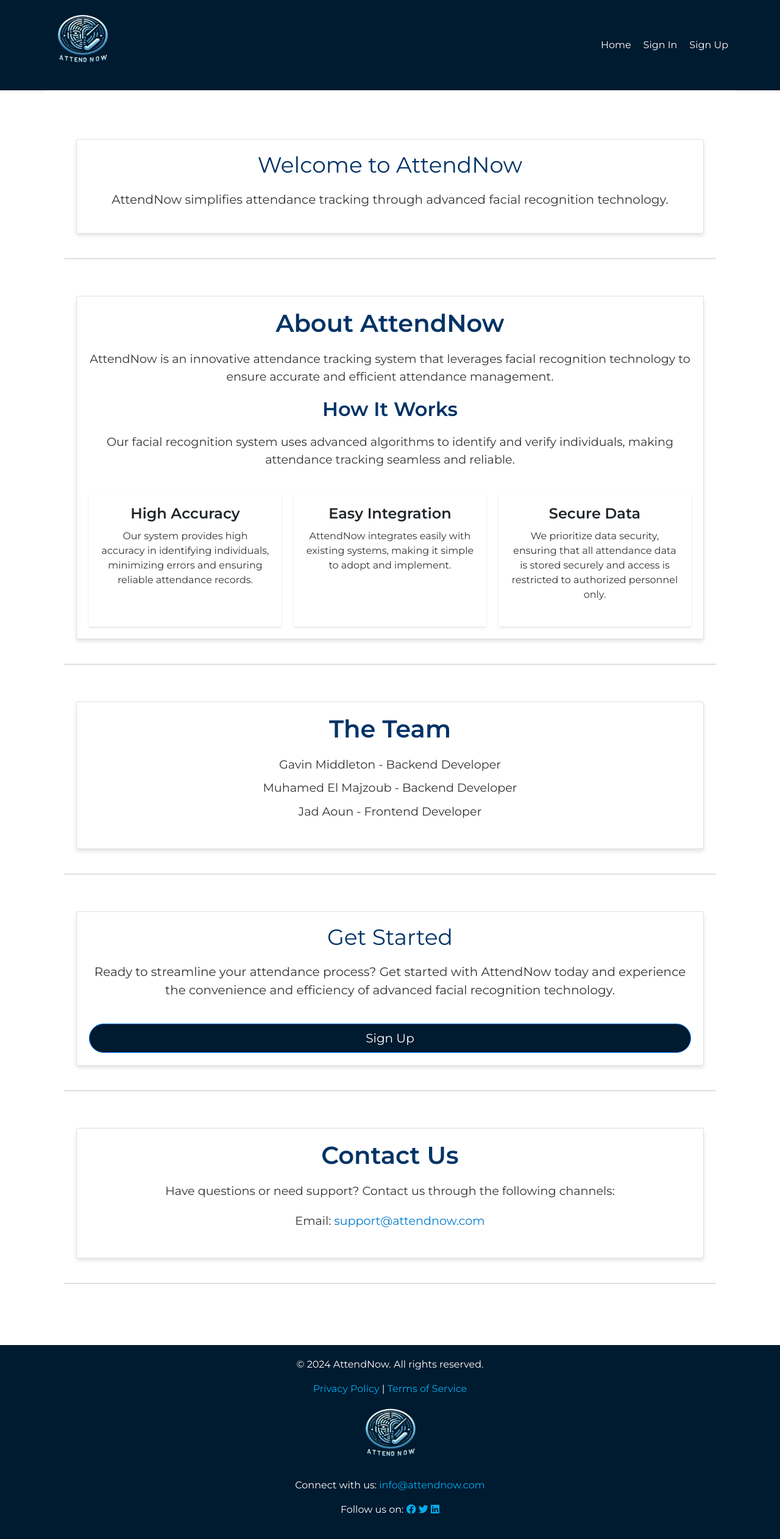
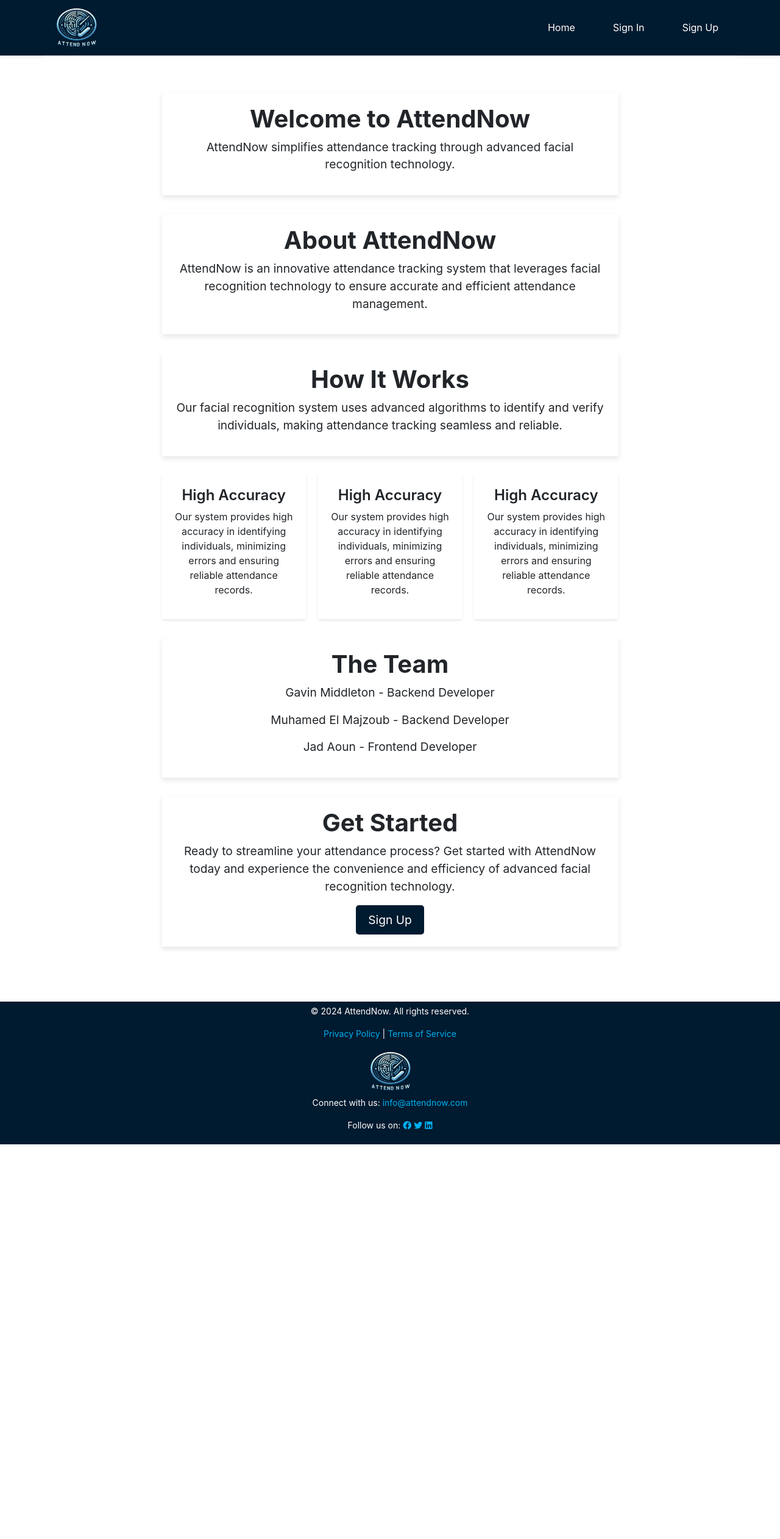
Before and after one commit to JadAoun1/AttendNow, a Django app: page / in a window 1280 px wide. Shown: the whole page at 61% size. After the commit the page ends 1876 px from the top, so only its background shows below. Run offline with Django 5.2, Linux system fonts and the light colour scheme; some libraries are stand-ins or nearby versions.

Commit message:
Front-end changes to home, dashboard, and settings.

```diff
--- a/attendnow/attendance/templates/attendance/base.html
+++ b/attendnow/attendance/templates/attendance/base.html
@@ -13,31 +13,56 @@
     <script src="https://code.jquery.com/jquery-3.5.1.slim.min.js"></script>
     <script src="https://cdn.jsdelivr.net/npm/@popperjs/core@2.5.4/dist/umd/popper.min.js"></script>
     <script src="https://maxcdn.bootstrapcdn.com/bootstrap/4.5.2/js/bootstrap.min.js"></script>
+    <style>
+        .nav ul li a:hover {
+            color: #00AEEF;
+        }
+        footer {
+            font-size: 0.875rem;
+            padding: 5px 20px;
+        }
+    </style>
 </head>
 
-<body style="background-color: white; font-family: 'Montserrat', sans-serif; margin: 0;">
-    <!-- Header section -->
-    <header class="header" style="background-color: #001A2F; color: white; padding: 20px;">
-        <div class="container">
-            <div class="header-content">
-                <img src="{% static 'AttendNowLogo.png' %}" alt="Logo" style="width: 100px; height: auto; margin-bottom: 20px;">
-
-                <nav class="nav">
-                    <ul>
-                        <li><a href="{% url 'home' %}" style="color: white;">Home</a></li>
-                        {% if user.is_authenticated %}
-                            <li><a href="{% url 'profile' %}" style="color: white;">Profile</a></li>
-                            <li><a href="{% url 'weekly_attendance_view' %}" style="color: white;">Weekly Attendance</a></li>
-                            <li><a href="{% url 'logout' %}" style="color: white;">Logout</a></li>
-                        {% else %}
-                            <li><a href="{% url 'sign_in' %}" style="color: white;">Sign In</a></li>
-                            <li><a href="{% url 'sign_up' %}" style="color: white;">Sign Up</a></li>
-                        {% endif %}
-                    </ul>
-                </nav>
-            </div>
-        </div>
-    </header>
+<header class="header" style="background-color: #001A2F; color: white; padding: 10px 20px; display: flex; align-items: center; justify-content: space-between;">
+    <div class="container" style="display: flex; justify-content: space-between; align-items: center; width: 100%;">
+        <img src="{% static 'AttendNowLogo.png' %}" alt="Logo" style="width: 80px; height: auto;">
+        {% if user.is_authenticated %}
+        <!-- Navbar for logged-in users -->
+        <nav class="nav" style="display: flex;">
+            <ul style="display: flex; list-style: none; padding: 0; margin: 0;">
+                <li style="margin-right: 10px; position: relative;">
+                    <a href="{% url 'home' %}" class="nav-link" style="color: white; text-decoration: none;">Home</a>
+                </li>
+                <li style="margin-right: 10px; position: relative;">
+                    <a href="{% url 'profile' %}" class="nav-link" style="color: white; text-decoration: none;">Profile</a>
+                </li>
+                <li style="margin-right: 10px; position: relative;">
+                    <a href="{% url 'weekly_attendance_view' %}" class="nav-link" style="color: white; text-decoration: none;">Weekly Attendance</a>
+                </li>
+                <li style="position: relative;">
+                    <a href="{% url 'logout' %}" class="nav-link" style="color: white; text-decoration: none;">Logout</a>
+                </li>
+            </ul>
+        </nav>
+        {% else %}
+        <!-- Navbar for logged-out users -->
+        <nav class="nav" style="display: flex;">
+            <ul style="display: flex; list-style: none; padding: 0; margin: 0;">
+                <li style="margin-right: 10px; position: relative;">
+                    <a href="{% url 'home' %}" class="nav-link" style="color: white; text-decoration: none;">Home</a>
+                </li>
+                <li style="margin-right: 10px; position: relative;">
+                    <a href="{% url 'sign_in' %}" class="nav-link" style="color: white; text-decoration: none;">Sign In</a>
+                </li>
+                <li style="position: relative;">
+                    <a href="{% url 'sign_up' %}" class="nav-link" style="color: white; text-decoration: none;">Sign Up</a>
+                </li>
+            </ul>
+        </nav>
+        {% endif %}
+    </div>
+</header>
 
     <!-- Main content wrapper -->
     <div class="container content-wrapper" style="min-height: calc(100vh - 160px);">
@@ -45,17 +70,17 @@
     </div>
 
     <!-- Footer section -->
-    <footer style="background-color: #001A2F; color: white; padding: 20px;">
+    <footer style="background-color: #001A2F; color: white; padding: 5px 20px; font-size: 0.875rem;">
         <div style="max-width: 1200px; margin: 0 auto; text-align: center;">
             <p>&copy; 2024 AttendNow. All rights reserved.</p>
             <p>
                 <a href="#" style="color: #00AEEF; text-decoration: none;">Privacy Policy</a> |
                 <a href="#" style="color: #00AEEF; text-decoration: none;">Terms of Service</a>
             </p>
-            <div style="margin-top: 10px;">
-                <img src="{% static 'AttendNowLogo.png' %}" alt="Logo" style="width: 100px; height: auto; margin-bottom: 20px;">
+            <div style="margin-top: 5px;">
+                <img src="{% static 'AttendNowLogo.png' %}" alt="Logo" style="width: 80px; height: auto;">
             </div>
-            <p style="margin-top: 10px;">Connect with us: <a href="mailto:info@attendnow.com" style="color: #00AEEF; text-decoration: none;">info@attendnow.com</a></p>
+            <p style="margin-top: 5px;">Connect with us: <a href="mailto:info@attendnow.com" style="color: #00AEEF; text-decoration: none;">info@attendnow.com</a></p>
             <p>Follow us on:
                 <a href="#" style="color: #00AEEF; text-decoration: none;"><i class="fab fa-facebook"></i></a>
                 <a href="#" style="color: #00AEEF; text-decoration: none;"><i class="fab fa-twitter"></i></a>
--- a/attendnow/attendance/templates/attendance/home.html
+++ b/attendnow/attendance/templates/attendance/home.html
@@ -1,69 +1,53 @@
 {% extends 'attendance/base.html' %}
+
+{% load static %}
 
 {% block title %}Home{% endblock %}
 
 {% block content %}
 
-<div class="container" style="background: white; padding: 20px;">
-
-    <section id="home" class="section" style="padding: 20px; background: white;">
-        <div class="card" style="box-shadow: 0 4px 6px rgba(0,0,0,0.1); padding: 20px; margin-bottom: 20px;">
-            <h1>Welcome to AttendNow</h1>
-            <p>AttendNow simplifies attendance tracking through advanced facial recognition technology.</p>
-        </div>
+<div style="text-align: center; padding: 20px;">
+    <section style="padding: 20px; background-color: #FFFFFF; margin: 0 auto 30px auto; width: 70%; box-shadow: 0 4px 8px rgba(0,0,0,0.1);">
+        <h1 style="font-size: 2.5em; font-weight: 700;">Welcome to AttendNow</h1>
+        <p style="font-size: 1.2em;">AttendNow simplifies attendance tracking through advanced facial recognition technology.</p>
     </section>
 
-    <section id="about" class="section" style="padding: 20px; background: white;">
-        <div class="card" style="box-shadow: 0 4px 6px rgba(0,0,0,0.1); padding: 20px; margin-bottom: 20px;">
-            <h1 style="font-size: 2.5em; font-weight: 700; margin-bottom: 20px;">About AttendNow</h1>
-            <p style="font-size: 1.2em; margin-bottom: 20px;">AttendNow is an innovative attendance tracking system that leverages facial recognition technology to ensure accurate and efficient attendance management.</p>
-            <h2 style="font-size: 2em; font-weight: 600; margin-bottom: 20px;">How It Works</h2>
-            <p style="font-size: 1.2em; margin-bottom: 40px;">Our facial recognition system uses advanced algorithms to identify and verify individuals, making attendance tracking seamless and reliable.</p>
-            <div style="display: flex; flex-wrap: wrap; justify-content: space-around; gap: 20px;">
-                <div style="flex: 1 1 calc(33% - 20px); padding: 20px; box-shadow: 0 2px 4px rgba(0,0,0,0.1);">
-                    <h3 style="font-size: 1.5em; font-weight: 600; margin-bottom: 10px;">High Accuracy</h3>
-                    <p style="font-size: 1em;">Our system provides high accuracy in identifying individuals, minimizing errors and ensuring reliable attendance records.</p>
-                </div>
-                <div style="flex: 1 1 calc(33% - 20px); padding: 20px; box-shadow: 0 2px 4px rgba(0,0,0,0.1);">
-                    <h3 style="font-size: 1.5em; font-weight: 600; margin-bottom: 10px;">Easy Integration</h3>
-                    <p style="font-size: 1em;">AttendNow integrates easily with existing systems, making it simple to adopt and implement.</p>
-                </div>
-                <div style="flex: 1 1 calc(33% - 20px); padding: 20px; box-shadow: 0 2px 4px rgba(0,0,0,0.1);">
-                    <h3 style="font-size: 1.5em; font-weight: 600; margin-bottom: 10px;">Secure Data</h3>
-                    <p style="font-size: 1em;">We prioritize data security, ensuring that all attendance data is stored securely and access is restricted to authorized personnel only.</p>
-                </div>
-            </div>
-        </div>
+    <section style="padding: 20px; background-color: #FFFFFF; margin: 0 auto 30px auto; width: 70%; box-shadow: 0 4px 8px rgba(0,0,0,0.1);">
+        <h1 style="font-size: 2.5em; font-weight: 700;">About AttendNow</h1>
+        <p style="font-size: 1.2em;">AttendNow is an innovative attendance tracking system that leverages facial recognition technology to ensure accurate and efficient attendance management.</p>
     </section>
 
-    <section id="the-team" class="section" style="padding: 20px; background: white;">
-        <div class="card" style="box-shadow: 0 4px 6px rgba(0,0,0,0.1); padding: 20px; margin-bottom: 20px;">
-            <h1 style="font-size: 2.5em; font-weight: 700; margin-bottom: 20px;">The Team</h1>
-            <ul style="list-style: none; padding: 0; font-size: 1.2em;">
-                <li style="margin-bottom: 10px;">Gavin Middleton - Backend Developer</li>
-                <li style="margin-bottom: 10px;">Muhamed El Majzoub - Backend Developer</li>
-                <li>Jad Aoun - Frontend Developer</li>
-            </ul>
-        </div>
+    <section style="padding: 20px; background-color: #FFFFFF; margin: 0 auto 30px auto; width: 70%; box-shadow: 0 4px 8px rgba(0,0,0,0.1); ">
+        <h1 style="font-size: 2.5em; font-weight: 700;">How It Works</h1>
+        <p style="font-size: 1.2em;">Our facial recognition system uses advanced algorithms to identify and verify individuals, making attendance tracking seamless and reliable.</p>
     </section>
 
-    <section id="get-started" class="section" style="padding: 20px; background: white;">
-        <div class="card" style="box-shadow: 0 4px 6px rgba(0,0,0,0.1); padding: 20px; margin-bottom: 20px;">
-            <h1>Get Started</h1>
-            <p>Ready to streamline your attendance process? Get started with AttendNow today and experience the convenience and efficiency of advanced facial recognition technology.</p>
-            <a href="{% url 'sign_up' %}" style="background-color: #001A2F" class="btn btn-primary btn-lg rounded-pill">Sign Up</a>
+    <div style="display: flex; justify-content: center; flex-wrap: wrap; gap: 20px; margin: 0 auto 30px auto; width: 70%;">
+        <div style="flex: 1 1 calc(33% - 20px); padding: 20px; background-color: #FFFFFF; box-shadow: 0 2px 4px rgba(0,0,0,0.1);">
+            <h3 style="font-size: 1.5em; font-weight: 600;">High Accuracy</h3>
+            <p style="font-size: 1em;">Our system provides high accuracy in identifying individuals, minimizing errors and ensuring reliable attendance records.</p>
         </div>
+        <div style="flex: 1 1 calc(33% - 20px); padding: 20px; background-color: #FFFFFF; box-shadow: 0 2px 4px rgba(0,0,0,0.1);">
+            <h3 style="font-size: 1.5em; font-weight: 600;">High Accuracy</h3>
+            <p style="font-size: 1em;">Our system provides high accuracy in identifying individuals, minimizing errors and ensuring reliable attendance records.</p>
+        </div>
+        <div style="flex: 1 1 calc(33% - 20px); padding: 20px; background-color: #FFFFFF; box-shadow: 0 2px 4px rgba(0,0,0,0.1);">
+            <h3 style="font-size: 1.5em; font-weight: 600;">High Accuracy</h3>
+            <p style="font-size: 1em;">Our system provides high accuracy in identifying individuals, minimizing errors and ensuring reliable attendance records.</p>
+        </div>
+    </div>
+
+    <section style="padding: 20px; background-color: #FFFFFF; margin: 0 auto 30px auto; width: 70%; box-shadow: 0 4px 8px rgba(0,0,0,0.1);">
+        <h1 style="font-size: 2.5em; font-weight: 700;">The Team</h1>
+        <p style="font-size: 1.2em;">Gavin Middleton - Backend Developer</p>
+        <p style="font-size: 1.2em;">Muhamed El Majzoub - Backend Developer</p>
+        <p style="font-size: 1.2em;">Jad Aoun - Frontend Developer</p>
     </section>
 
-    <section id="contact" class="section" style="padding: 20px; background: white;">
-        <div class="card" style="box-shadow: 0 4px 6px rgba(0,0,0,0.1); padding: 20px; margin-bottom: 20px;">
-            <h1 style="font-size: 2.5em; font-weight: 700; margin-bottom: 20px;">Contact Us</h1>
-            <p style="font-size: 1.2em; margin-bottom: 20px;">Have questions or need support? Contact us through the following channels:</p>
-            <ul style="list-style: none; padding: 0; font-size: 1.2em;">
-                <li style="margin-bottom: 10px;">Email: <a href="mailto:support@attendnow.com" style="color: #007ACC; text-decoration: none;">support@attendnow.com</a></li>
-            </ul>
-        </div>
+    <section style="padding: 20px; background-color: #FFFFFF; margin: 0 auto 30px auto; width: 70%; box-shadow: 0 4px 8px rgba(0,0,0,0.1);">
+        <h1 style="font-size: 2.5em; font-weight: 700;">Get Started</h1>
+        <p style="font-size: 1.2em;">Ready to streamline your attendance process? Get started with AttendNow today and experience the convenience and efficiency of advanced facial recognition technology.</p>
+        <a href="{% url 'sign_up' %}" style="display: inline-block; background-color: #001A2F; color: white; padding: 10px 20px; font-size: 1.2em; border-radius: 5px; text-decoration: none;">Sign Up</a>
     </section>
-
 </div>
 {% endblock %}
--- a/attendnow/attendance/urls.py
+++ b/attendnow/attendance/urls.py
@@ -2,6 +2,8 @@ from django.urls import path, include
 from . import views
 from django.contrib.auth import views as auth_views
 from .jwt_views import urlpatterns as jwt_urls
+from .views import attendance_records
+
 
 urlpatterns = [
     path('', views.home_view, name='home'),
@@ -35,5 +37,13 @@ urlpatterns = [
     path('messages/', views.messages, name='messages'),
     path('calendar/', views.calendar, name='calendar'),
     path('activity/', views.activity, name='activity'),
+    path('settings/account/', views.account_settings, name='account_settings'),
+    path('settings/notifications/', views.notifications, name='notifications'),
+    path('settings/password_reset/', views.password_reset, name='forgot_password'),
+    path('settings/app/', views.app_settings, name='app_settings'),
+    path('settings/privacy/', views.privacy_settings, name='privacy_settings'),
+    path('settings/support/', views.contact_support, name='contact_support'),
+    path('attendance-records/', attendance_records, name='attendance_records'),
+
 
 ]
--- a/attendnow/attendance/views.py
+++ b/attendnow/attendance/views.py
@@ -107,6 +107,9 @@ def logout_view(request):
 def weekly_attendance_view(request):
     return render(request, 'attendance/weekly_attendance.html')
 
+def attendance_records(request):
+    return render(request, 'attendance/attendance_records.html')
+
 
 
 s3 = boto3.client('s3', aws_access_key_id=settings.AWS_ACCESS_KEY_ID,
@@ -139,6 +142,7 @@ class RegisterView(APIView):
         os.remove(tmp_file)
 
         return Response({"message": "User registered successfully"}, status=status.HTTP_201_CREATED)
+
 
 
 class LoginView(APIView):
@@ -287,6 +291,36 @@ def overall_attendance(request):
 def mark_attendance(request):
     return render(request, 'attendance/mark_attendance.html')
 
+@login_required
+def account_settings(request):
+    # Handle account settings logic here
+    return render(request, 'settings/account_settings.html')
+
+@login_required
+def notifications(request):
+    # Handle notification settings logic here
+    return render(request, 'settings/notifications.html')
+
+@login_required
+def password_reset(request):
+    # Handle password reset logic here
+    return render(request, 'settings/password_reset.html')
+
+@login_required
+def app_settings(request):
+    # Handle app specific settings logic here
+    return render(request, 'settings/app_settings.html')
+
+@login_required
+def privacy_settings(request):
+    # Handle privacy related settings here
+    return render(request, 'settings/privacy_settings.html')
+
+@login_required
+def contact_support(request):
+    # Handle support contact logic here
+    return render(request, 'settings/contact_support.html')
+
 
 scheduler = BackgroundScheduler()
 #Use this for testing
```
Also changed, not shown: attendnow/attendance/templates/attendance/dashboard.html (+17 -2 lines), attendnow/attendance/templates/attendance/settings.html (+31 -42 lines).
